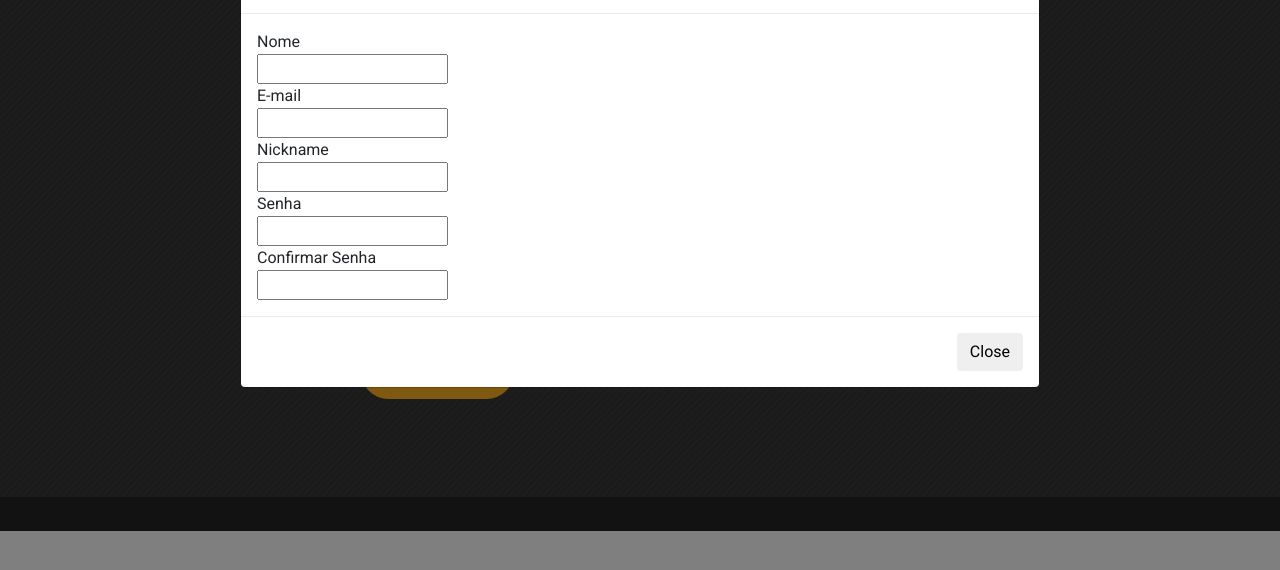
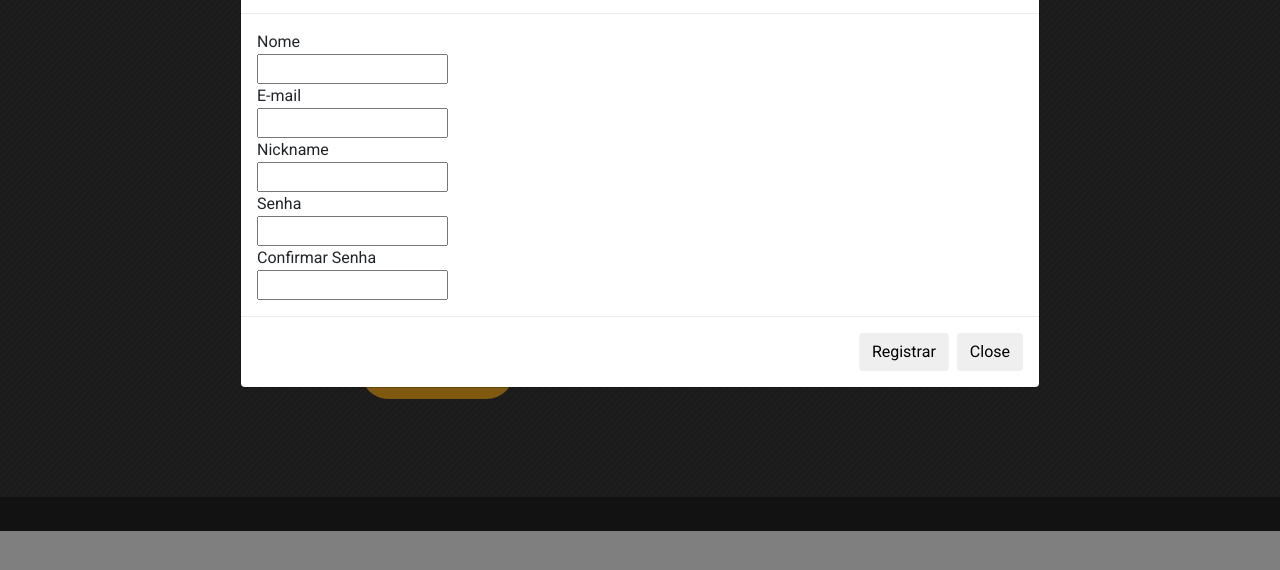
Before and after one commit to L1de5/tuitcher, a plain HTML site: page tuitcher/index.html in a window 1280 px wide. Both pictures are taken after a click on the link "Register". Shown: the part 84-654 px from the top of the page. Drawn offline with nearby package versions, Linux system fonts and the light colour scheme; files that its build step writes are made by us from their sources.

Commit message:
Add files via upload

```diff
--- a/tuitcher/index.html
+++ b/tuitcher/index.html
@@ -57,7 +57,8 @@
 				<input type="password"> </br>
 			</div>
 			<div class="modal-footer">
-			  <button type="button" class="btn btn-default" data-dismiss="modal">Close</button>
+				<button type="button" class="btn btn-default" >Registrar</button>
+				<button type="button" class="btn btn-default" data-dismiss="modal">Close</button>
 			</div>
 		  </div>
 		</div>
```
